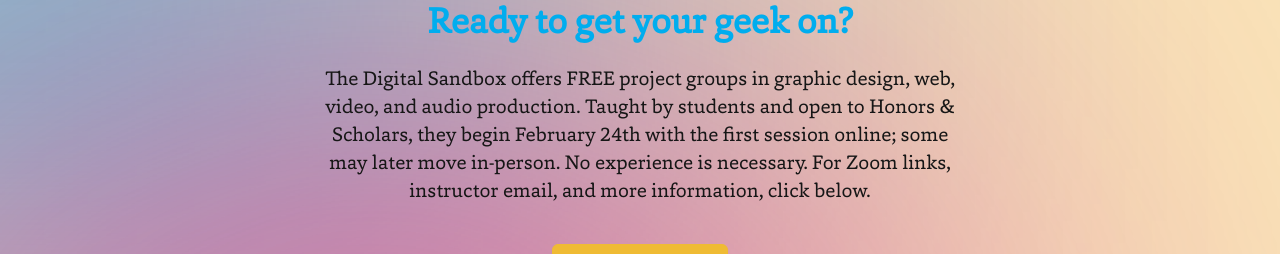
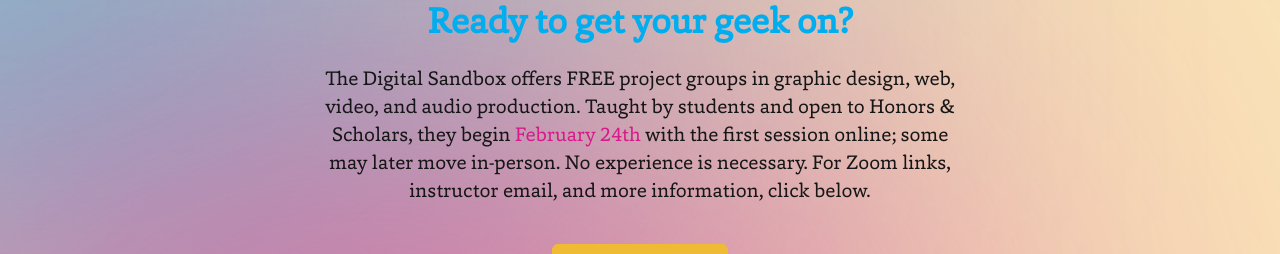
Before and after one commit to josiahmattern/mmcscholarshome, a Next.js app: page / in a window 1280 px wide. Shown: the part 298-552 px from the top of the page. Built offline with nearby package versions, Linux system fonts and the light colour scheme; no server answers; the database is empty.

Commit message:
red february text

```diff
--- a/components/Hero.js
+++ b/components/Hero.js
@@ -41,7 +41,7 @@
           <p className="text-md md:text-xl max-w-md lg:max-w-2xl mb-6 mx-auto">
             The Digital Sandbox offers FREE project groups in graphic design,
             web, video, and audio production. Taught by students and open to
-            Honors & Scholars, they begin February 24th with the first session
+            Honors & Scholars, they begin <span className="text-accent">February 24th</span> with the first session
             online; some may later move in-person. No experience is necessary.
             For Zoom links, instructor email, and more information, click below.
           </p>
```
